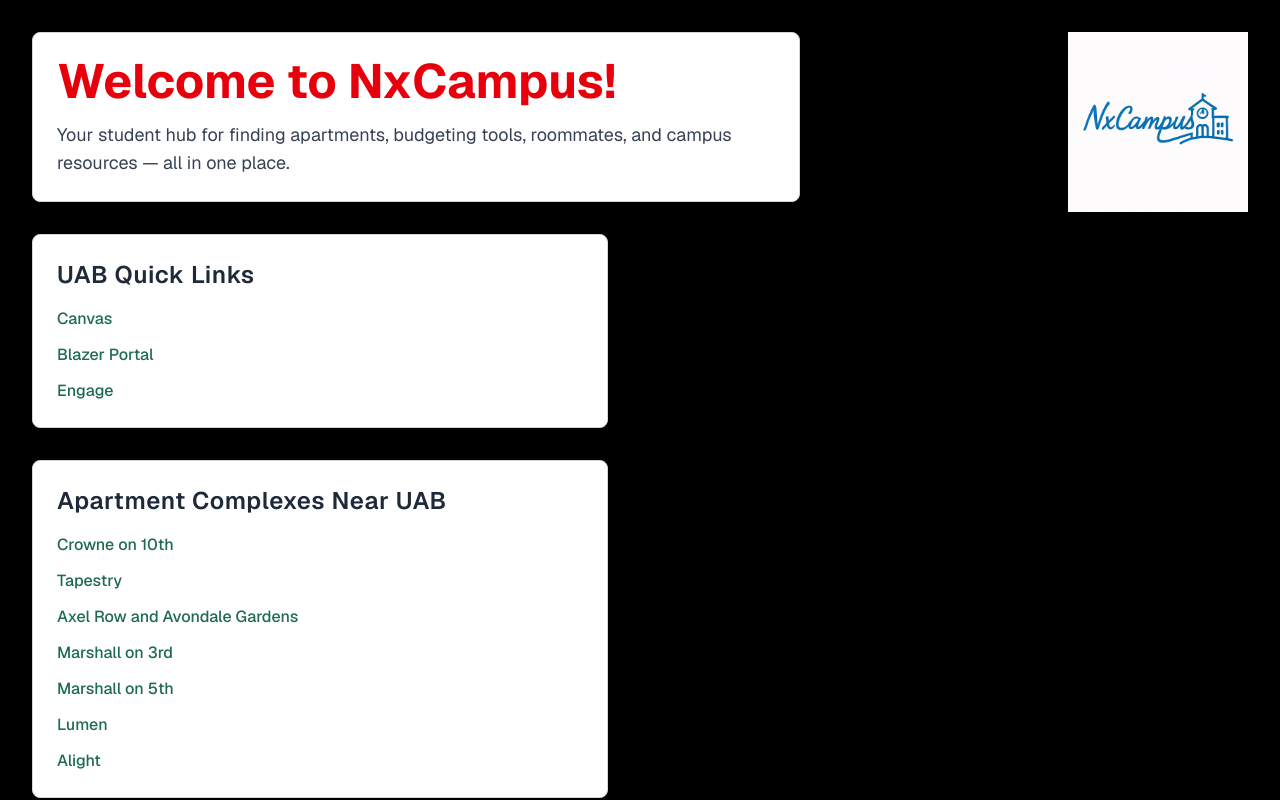
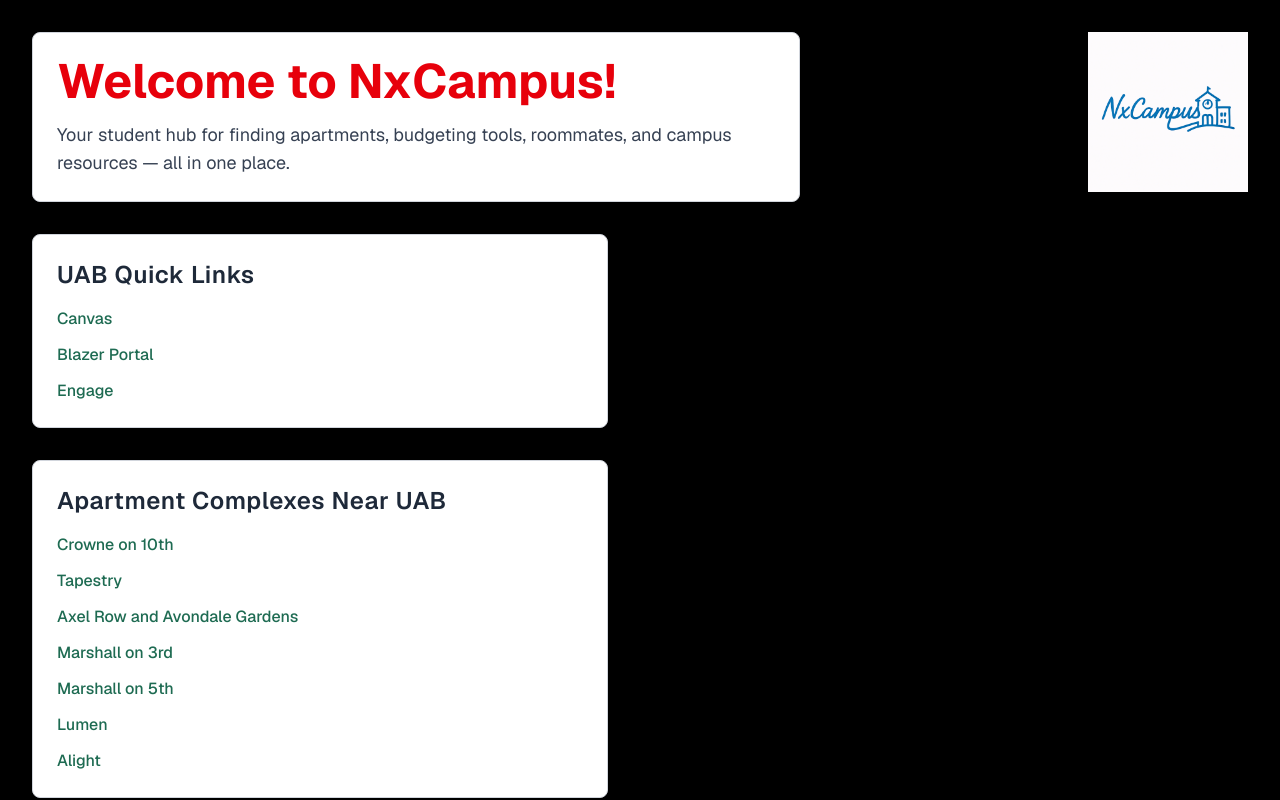
Before and after one commit to nesans24/nxcampus, a Next.js app: page / in a window 1280 px wide. Shown: the top 800 px of the page. Built offline with nearby package versions, Linux system fonts and the light colour scheme.

Commit message:
Update logo with transparency

```diff
--- a/src/app/page.js
+++ b/src/app/page.js
@@ -7,7 +7,9 @@
         <Image
           src="/nxcampus-logo.png"
           alt="NxCampus Logo"
-          width={180}
+          width={160
+
+          }
           height={170
           }
           className="shadow-lg bg-transparent"
```
